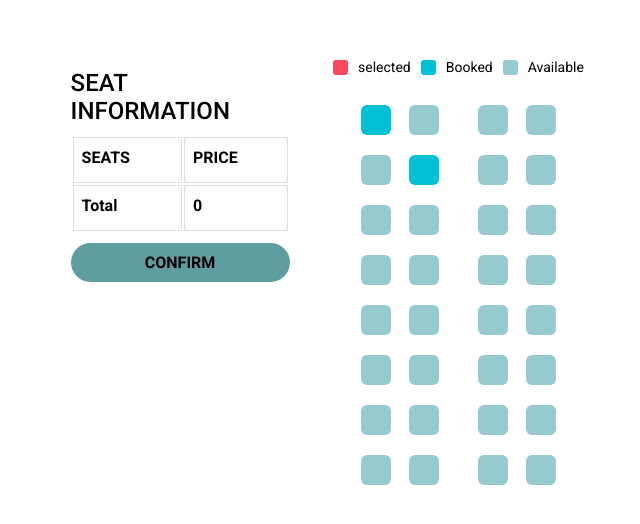
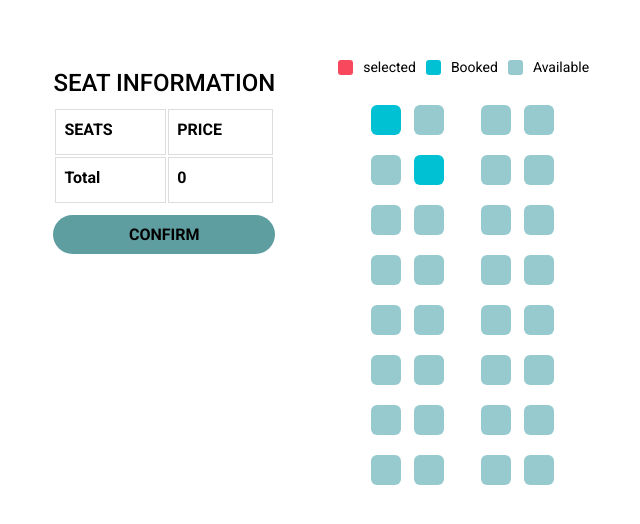
Before and after one commit to pyashraful/bus-ticket-booking-app, a React (Create React App) app: page / in a window 1280 px wide. Shown: the part 128-652 px from the top of the page, without its empty margins (312-952 px from the left). Built offline with nearby package versions, Linux system fonts and the light colour scheme.

Commit message:
refactor layout style

```diff
--- a/src/App.js
+++ b/src/App.js
@@ -4,7 +4,7 @@ import classes from "./styles/App.module.css";
 
 const App = () => {
   return (
-    <div className={classes.container}>
+    <div className={classes.appContainer}>
       <div className={classes.bookSeatContainer}>
         <BookSeats />
       </div>
--- a/src/components/BookSeats.js
+++ b/src/components/BookSeats.js
@@ -1,7 +1,6 @@
 import React, { useState } from "react";
 import BusDetails from "./busDetails/BusDetails";
 import busData from "../data";
-import { Grid } from "@material-ui/core";
 import Seats from "./Seats";
 import classes from "../styles/BookStyle.module.css";
 
@@ -34,7 +33,7 @@ const BookSeats = () => {
   return (
     <>
       <BusDetails myBooked={myBooked} />
-      <Grid item lg={6} ms={12}>
+      <div className={classes.seatsContainer}>
         <div className={classes.showraper}>
           <div>
             <span className={classes.selected}></span>
@@ -57,7 +56,7 @@ const BookSeats = () => {
             booked={booked}
           />
         </div>
-      </Grid>
+      </div>
     </>
   );
 };
--- a/src/styles/App.module.css
+++ b/src/styles/App.module.css
@@ -2,15 +2,19 @@
   padding: 0;
   margin: 0;
 }
-
-.container {
-  height: 100vh;
+.appContainer {
   display: flex;
   justify-content: center;
   align-items: center;
+  align-content: center;
+  height: 100vh;
 }
+
 .bookSeatContainer {
+  max-width: 600px;
   display: flex;
-  gap: 2em;
-  padding: 2em;
+  flex-flow: row wrap;
+  justify-content: space-evenly;
+  align-content: flex-start;
+  gap: 4%;
 }
--- a/src/styles/BookStyle.module.css
+++ b/src/styles/BookStyle.module.css
@@ -3,6 +3,14 @@
   font-family: "Roboto", sans-serif;
 }
 
+.seatsContainer {
+  margin: 0;
+  box-sizing: border-box;
+  display: flex;
+  flex-flow: row wrap;
+  justify-content: space-around;
+  flex-basis: 48%;
+}
 .seats {
   display: grid;
   grid-template-columns: repeat(4, 1fr);
@@ -23,7 +31,7 @@
 }
 
 .seats div:nth-child(2n) {
-  margin-right: 20px;
+  margin-right: 25px;
 }
 
 .bookedStyle {
@@ -35,6 +43,7 @@
   justify-content: center;
   margin-bottom: 30px;
   font-size: 14px;
+  flex-basis: 100%;
 }
 
 .showraper > div {
```
